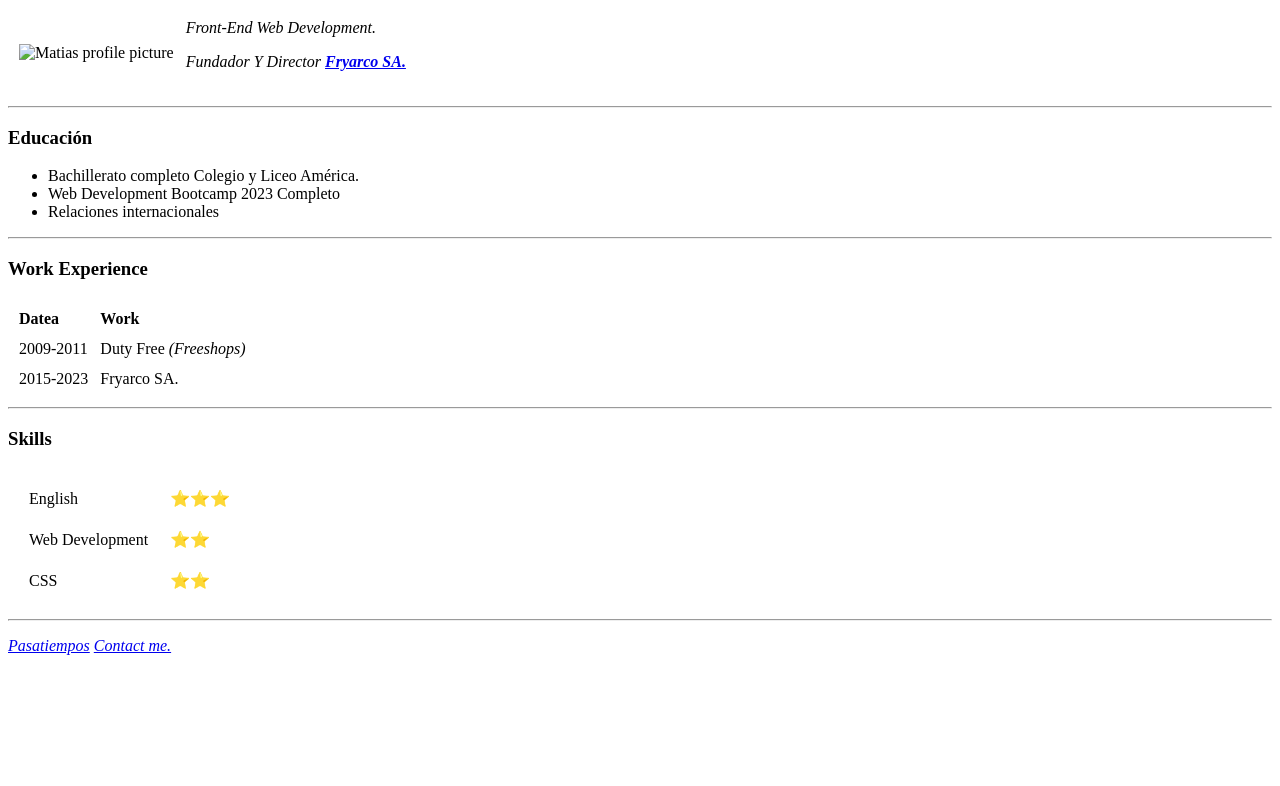
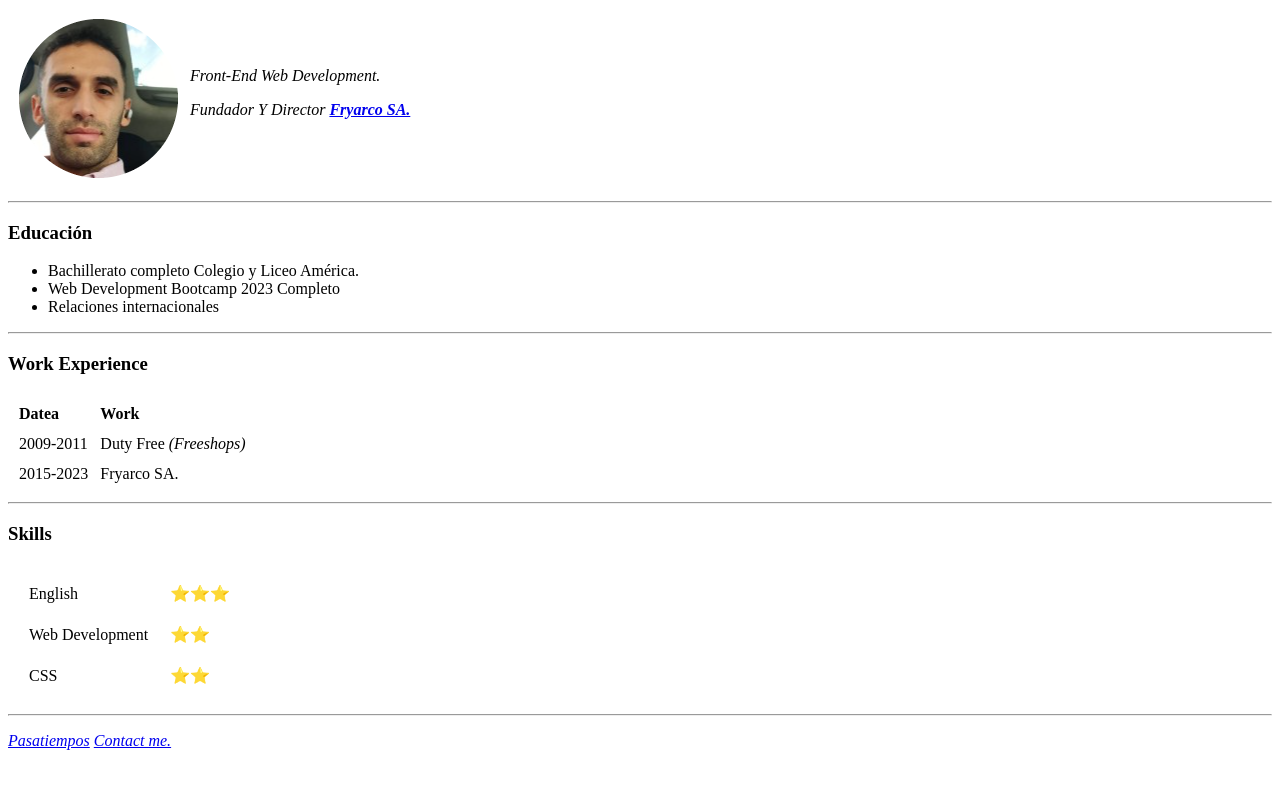
Before and after one commit to Matidg2310/cv, a plain HTML site: page index.html in a window 1280 px wide. Drawn offline with Linux system fonts and the light colour scheme.

Commit message:
Update index.html

```diff
--- a/index.html
+++ b/index.html
@@ -6,7 +6,7 @@
 <body>
     <table cellspacing="10">
         <tr>
-            <td><img src="1649637597524-modified.png" alt="Matias profile picture"></td>
+            <td><img src="Images/1649637597524-modified.png" alt="Matias profile picture"></td>
             <td><em>Front-End Web Development.<p><em>Fundador Y Director <strong><a href="https:/www.fryarcosa.com/">Fryarco SA.</a></strong></em></p></td>
         </tr>
     </table>
```
